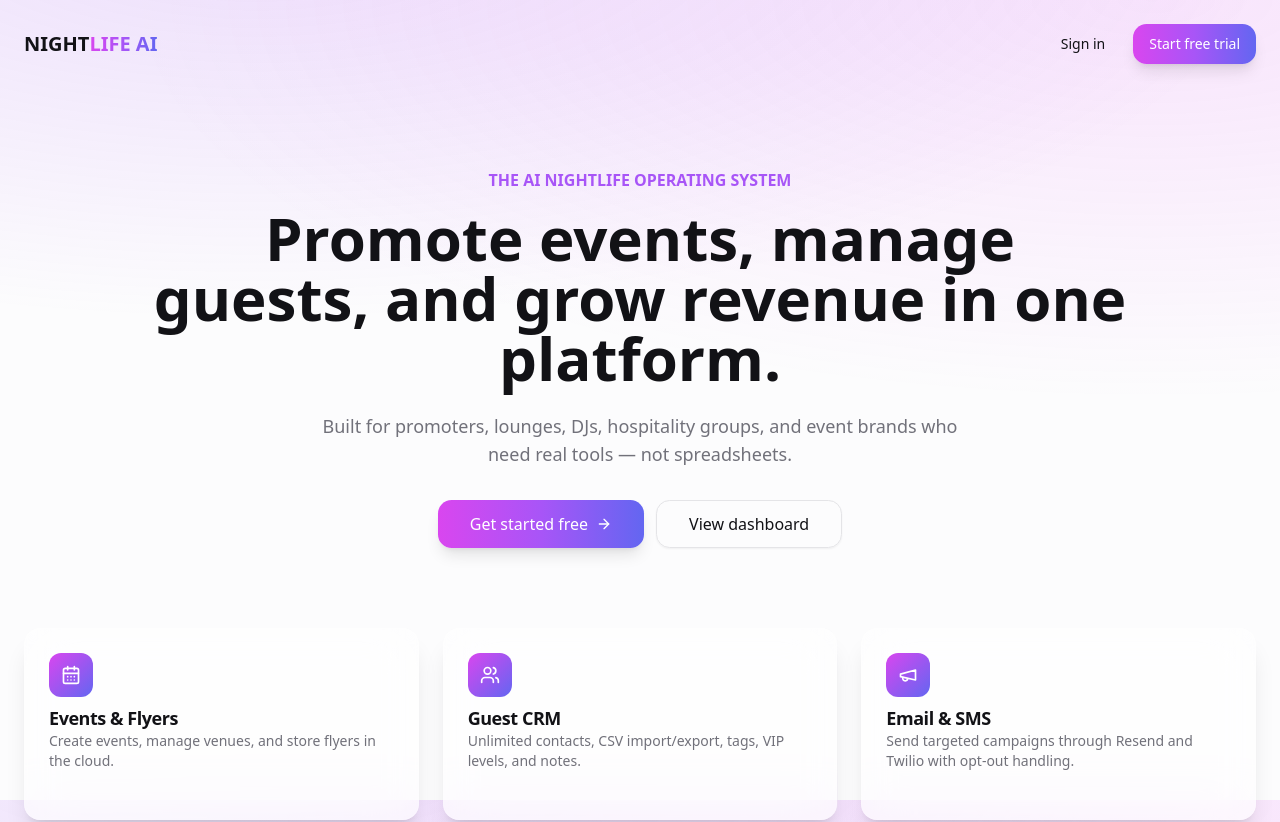
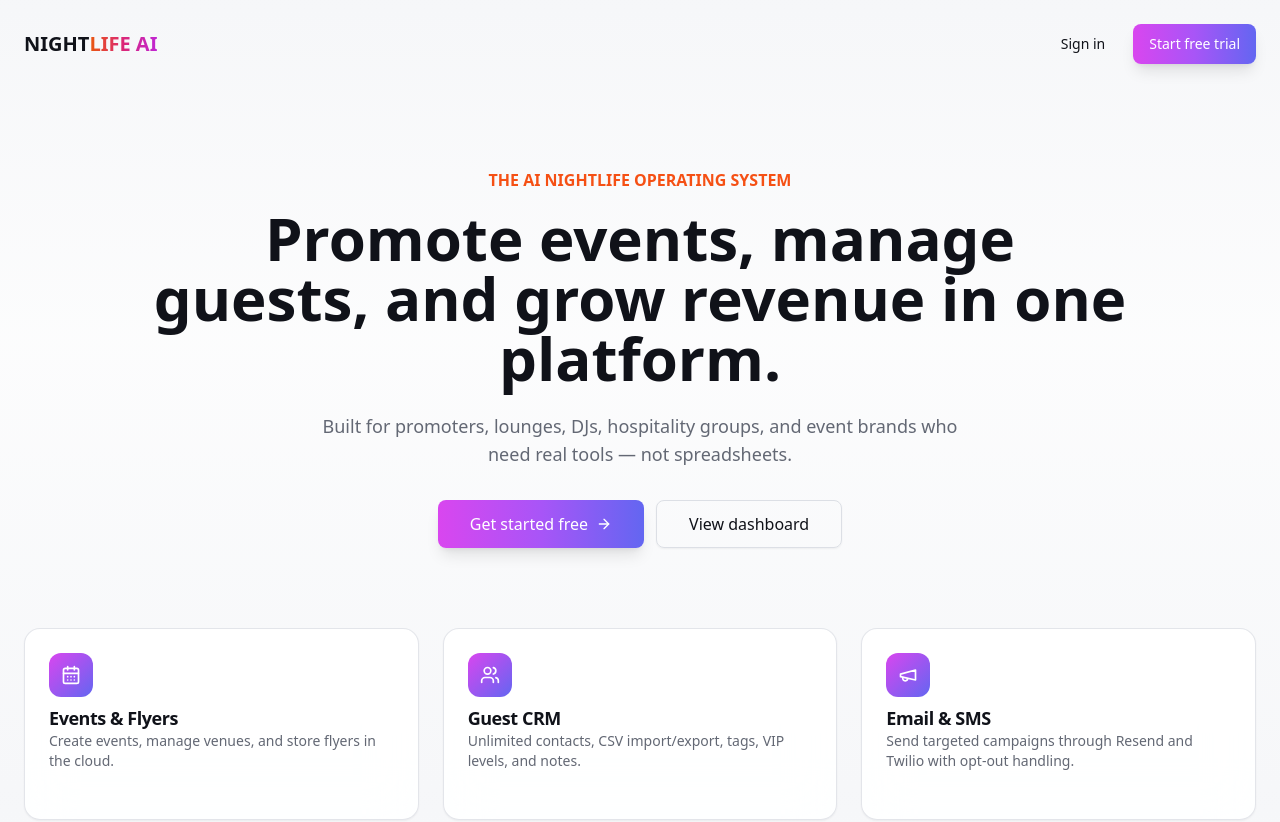
Before and after one commit to bookingcliffpo-spec/nightlife-promoter-mvp, a Next.js app in the folder frontend/: page / in a window 1280 px wide. Shown: the top 822 px of the page. Built offline with nearby package versions, Linux system fonts and the light colour scheme.

Commit message:
Redesign app theme for social event platform

```diff
--- a/frontend/src/app/globals.css
+++ b/frontend/src/app/globals.css
@@ -4,86 +4,93 @@
 
 @layer base {
   :root {
-    --background: 240 20% 99%;
-    --foreground: 240 10% 8%;
+    --background: 220 20% 97%;
+    --foreground: 222 24% 8%;
     --card: 0 0% 100%;
-    --card-foreground: 240 10% 8%;
+    --card-foreground: 222 24% 8%;
     --popover: 0 0% 100%;
-    --popover-foreground: 240 10% 8%;
-    --primary: 271 91% 65%;
+    --popover-foreground: 222 24% 8%;
+    --primary: 16 92% 52%;
     --primary-foreground: 0 0% 100%;
-    --secondary: 240 5% 96%;
-    --secondary-foreground: 240 10% 8%;
-    --muted: 240 5% 96%;
-    --muted-foreground: 240 4% 46%;
-    --accent: 292 91% 65%;
+    --secondary: 220 18% 94%;
+    --secondary-foreground: 222 18% 14%;
+    --muted: 220 16% 94%;
+    --muted-foreground: 220 8% 42%;
+    --accent: 332 84% 56%;
     --accent-foreground: 0 0% 100%;
-    --destructive: 0 84% 60%;
+    --destructive: 0 84% 58%;
     --destructive-foreground: 0 0% 100%;
-    --border: 240 6% 90%;
-    --input: 240 6% 90%;
-    --ring: 271 91% 65%;
-    --radius: 0.85rem;
+    --border: 220 14% 88%;
+    --input: 220 14% 88%;
+    --ring: 16 92% 52%;
+    --radius: 0.5rem;
 
-    --chart-1: #2a78d6;
-    --chart-2: #1baf7a;
-    --chart-grid: #e1e0d9;
-    --chart-muted: #898781;
-    --chart-good: #0ca30c;
-    --chart-critical: #d03b3b;
+    --chart-1: #f05523;
+    --chart-2: #0ea5a4;
+    --chart-grid: #e6e8ec;
+    --chart-muted: #7b808b;
+    --chart-good: #0f9f6e;
+    --chart-critical: #d93f3f;
   }
 
   .dark {
-    --background: 240 25% 5%;
-    --foreground: 240 10% 96%;
-    --card: 240 22% 8%;
-    --card-foreground: 240 10% 96%;
-    --popover: 240 22% 8%;
-    --popover-foreground: 240 10% 96%;
-    --primary: 271 91% 68%;
+    --background: 222 24% 7%;
+    --foreground: 220 24% 96%;
+    --card: 222 22% 10%;
+    --card-foreground: 220 24% 96%;
+    --popover: 222 22% 10%;
+    --popover-foreground: 220 24% 96%;
+    --primary: 16 92% 58%;
     --primary-foreground: 0 0% 100%;
-    --secondary: 240 15% 14%;
-    --secondary-foreground: 240 10% 96%;
-    --muted: 240 15% 14%;
-    --muted-foreground: 240 5% 65%;
-    --accent: 292 91% 68%;
+    --secondary: 222 18% 15%;
+    --secondary-foreground: 220 24% 96%;
+    --muted: 222 18% 15%;
+    --muted-foreground: 220 9% 66%;
+    --accent: 332 84% 62%;
     --accent-foreground: 0 0% 100%;
     --destructive: 0 72% 55%;
     --destructive-foreground: 0 0% 100%;
-    --border: 240 15% 18%;
-    --input: 240 15% 18%;
-    --ring: 271 91% 68%;
+    --border: 222 16% 18%;
+    --input: 222 16% 18%;
+    --ring: 16 92% 58%;
 
-    --chart-1: #3987e5;
-    --chart-2: #199e70;
-    --chart-grid: #2c2c2a;
-    --chart-muted: #898781;
-    --chart-good: #0ca30c;
-    --chart-critical: #e66767;
+    --chart-1: #ff6a35;
+    --chart-2: #15b8b4;
+    --chart-grid: #2c3038;
+    --chart-muted: #8b9099;
+    --chart-good: #16b87f;
+    --chart-critical: #ef6262;
   }
 
   * {
     @apply border-border;
   }
 
+  html {
+    text-rendering: optimizeLegibility;
+  }
+
   body {
     @apply bg-background text-foreground;
-    background-image:
-      radial-gradient(ellipse 80% 50% at 20% -10%, hsl(271 91% 65% / 0.18), transparent),
-      radial-gradient(ellipse 80% 50% at 90% 0%, hsl(292 91% 65% / 0.14), transparent);
+    background-image: linear-gradient(180deg, hsl(var(--background)) 0%, hsl(220 18% 99%) 42%, hsl(var(--background)) 100%);
     background-attachment: fixed;
   }
 }
 
 @layer components {
   .glass {
-    @apply border border-white/10 bg-white/60 shadow-xl backdrop-blur-xl dark:border-white/10 dark:bg-white/5;
+    @apply border border-border/80 bg-card/90 shadow-sm backdrop-blur-xl dark:bg-card/85;
   }
   .glass-strong {
-    @apply border border-white/20 bg-white/80 shadow-2xl backdrop-blur-2xl dark:border-white/10 dark:bg-white/[0.08];
+    @apply border border-border bg-card shadow-lg shadow-black/5 backdrop-blur-xl dark:shadow-black/30;
   }
   .gradient-text {
-    @apply bg-gradient-to-r from-fuchsia-500 via-purple-500 to-indigo-500 bg-clip-text text-transparent;
+    @apply bg-gradient-to-r from-orange-600 via-pink-600 to-fuchsia-600 bg-clip-text text-transparent;
+  }
+  .event-image-fallback {
+    background:
+      linear-gradient(135deg, hsl(16 92% 52% / 0.92), hsl(332 84% 56% / 0.88)),
+      linear-gradient(45deg, hsl(222 24% 8%), hsl(222 24% 18%));
   }
 }
 
```
